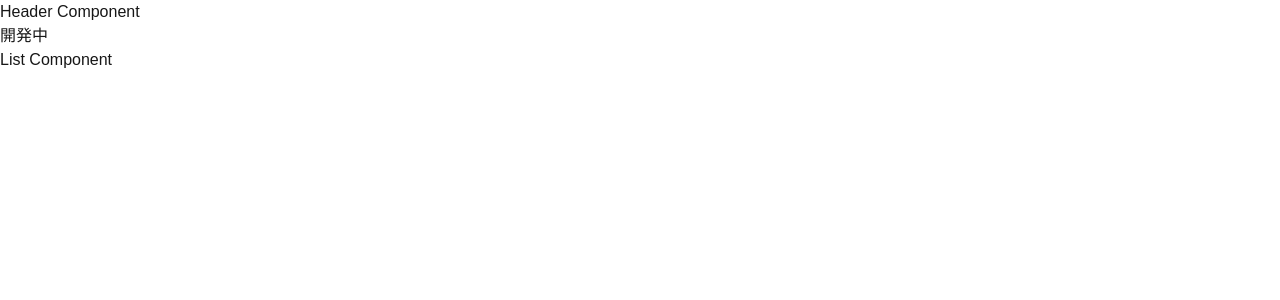
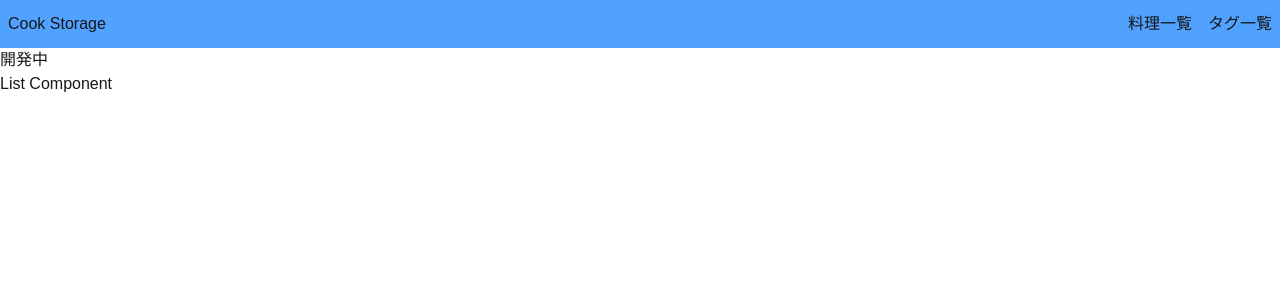
Before and after one commit to nikomaru4711/cook-storage, a Next.js app: page / in a window 1280 px wide. Shown: the top 300 px of the page. Built offline with nearby package versions, Linux system fonts and the light colour scheme.

Commit message:
Header作成

```diff
--- a/src/app/features/components/Header.tsx
+++ b/src/app/features/components/Header.tsx
@@ -1,7 +1,13 @@
-
+import Link from "next/link";
 
 export function Header() {
     return (
-        <div>Header Component</div>
+        <header className="app-header flex justify-between w-full py-3 bg-blue-400 ">
+            <Link className="ml-2" href="/">Cook Storage</Link>
+            <div className="flex gap-4 mx-2">
+                <Link href="/">料理一覧</Link>
+                <Link href="/">タグ一覧</Link>
+            </div>
+        </header>
     );
 }
```
